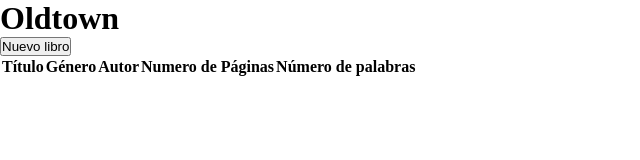
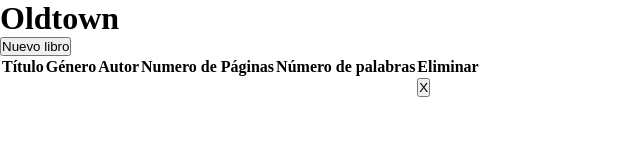
Before and after one commit to Buff4AurelionSol/Oldtown-System, a React (Vite) app in the folder client/: page / in a window 1280 px wide. Shown: the top 160 px of the page, without its empty margins (0-640 px from the left). Built offline with nearby package versions, Linux system fonts and the light colour scheme.

Commit message:
feat: add a global state for boooks through a context

```diff
--- a/client/src/App.tsx
+++ b/client/src/App.tsx
@@ -1,15 +1,11 @@
 import './App.css'
 import { useModalContext } from './Components/Modals/context/useModalContext'
-import { useBook } from './hooks/useBook'
 import { BookTable } from './Components/BookTable/BookTable'
 import { MainModal } from './Components/Modals/MainModal'
-
-
 
 function App() {
 
   const { setModalState } = useModalContext()
-  const { books, addBook } = useBook()
 
   function openModal(id: string) {
     setModalState((prevState) => ({
@@ -24,8 +20,8 @@ function App() {
         <h1>Oldtown</h1>
         <button onClick={() => { openModal("modal-1") }}>Nuevo libro</button>
       </div>
-      <BookTable books={books} />
-      <MainModal addBook={addBook} />
+      <BookTable />
+      <MainModal />
     </div>
   )
 }
--- a/client/src/Components/BookTable/BookTable.tsx
+++ b/client/src/Components/BookTable/BookTable.tsx
@@ -1,10 +1,7 @@
-import { BookType } from "../../types/types"
+import { UseContextBook } from "../../hooks/useBook/ContextBooks/useContextBook"
 
-interface PropsBookTable {
-  books: BookType[]
-}
-
-export function BookTable({ books }: PropsBookTable) {
+export function BookTable() {
+  const { books, deleteBook } = UseContextBook()
   return (
     <table>
       <thead>
@@ -14,6 +11,7 @@ export function BookTable({ books }: PropsBookTable) {
           <th>Autor</th>
           <th>Numero de Páginas</th>
           <th>Número de palabras</th>
+          <th>Eliminar</th>
         </tr>
       </thead>
       <tbody>
@@ -24,6 +22,7 @@ export function BookTable({ books }: PropsBookTable) {
             <td>{book.author}</td>
             <td>{book.pages}</td>
             <td>{book.words}</td>
+            <td><button onClick={() => deleteBook(book)}>X</button></td>
           </tr>
         )
         }
--- a/client/src/Components/Modals/MainModal.tsx
+++ b/client/src/Components/Modals/MainModal.tsx
@@ -1,12 +1,11 @@
 import { Modal } from './Modal';
 import { BookType } from '../../types/types';
 import { BaseInput } from '../Inputs/BaseInput';
+import { UseContextBook } from '../../hooks/useBook/ContextBooks/useContextBook';
 
-interface PropsMainModal {
-  addBook: (book: BookType) => void
-}
 
-export function MainModal({ addBook }: PropsMainModal) {
+export function MainModal() {
+  const { addBook } = UseContextBook()
 
   function handleSubmit(e: React.FormEvent<HTMLFormElement>) {
     e.preventDefault();
--- /dev/null
+++ b/client/src/hooks/useBook/ContextBooks/ContextBook.tsx
@@ -0,0 +1,15 @@
+import { ReactNode, createContext } from "react";
+import { useBook } from "../useBook";
+import { INITIAL_CONTEXT_BOOK } from "./consts/consts-books";
+import { ContextBookType } from "./consts/types-books";
+
+export const ContextBook = createContext<ContextBookType>(INITIAL_CONTEXT_BOOK)
+
+interface PropsBookProvider {
+  children: ReactNode
+}
+
+export function BookProvider({ children }: PropsBookProvider) {
+  const { books, setBooks, addBook, cleanBooks, deleteBook } = useBook()
+  return <ContextBook.Provider value={{ books, setBooks, addBook, cleanBooks, deleteBook }}>{children}</ContextBook.Provider>
+}
--- /dev/null
+++ b/client/src/hooks/useBook/ContextBooks/consts/consts-books.ts
@@ -0,0 +1,10 @@
+import { initialBooks } from "../../../../consts/const"
+
+export const INITIAL_CONTEXT_BOOK = {
+  books: initialBooks,
+  setBooks: () => null,
+  addBook: () => null,
+  cleanBooks: () => null,
+  deleteBook: () => null
+
+}
--- /dev/null
+++ b/client/src/hooks/useBook/ContextBooks/consts/types-books.ts
@@ -0,0 +1,9 @@
+import { BookType } from "../../../../types/types"
+
+export type ContextBookType = {
+  books: BookType[],
+  setBooks: React.Dispatch<React.SetStateAction<BookType[]>>,
+  addBook: (book: BookType) => void,
+  cleanBooks: () => void,
+  deleteBook: (bookToDelete: BookType) => void
+}
--- /dev/null
+++ b/client/src/hooks/useBook/ContextBooks/useContextBook.tsx
@@ -0,0 +1,14 @@
+import { useContext } from "react";
+import { ContextBook } from "./ContextBook";
+import { INITIAL_CONTEXT_BOOK } from "./consts/consts-books";
+
+export function UseContextBook() {
+  const context = useContext(ContextBook)
+
+  if (context === INITIAL_CONTEXT_BOOK || !context) {
+    throw new Error("Estás tratando de usar los libros fuera del proveedor")
+  }
+
+  return context;
+
+}
--- a/client/src/hooks/useBook.tsx
+++ b/client/src/hooks/useBook/useBook.tsx
@@ -1,6 +1,6 @@
 import { useState } from "react"
-import { initialBooks } from "../consts/const"
-import { BookType } from "../types/types"
+import { initialBooks } from "../../consts/const"
+import { BookType } from "../../types/types"
 
 export function useBook() {
   const [books, setBooks] = useState<BookType[]>(initialBooks)
@@ -11,10 +11,11 @@ export function useBook() {
 
   function deleteBook(bookToDelete: BookType) {
     const newBook = books.filter((books) => {
-      return books != bookToDelete;
+      return books.title !== bookToDelete.title
     })
 
     setBooks(newBook)
+
   }
 
   function cleanBooks() {
--- a/client/src/main.tsx
+++ b/client/src/main.tsx
@@ -3,11 +3,14 @@ import { createRoot } from 'react-dom/client'
 import './index.css'
 import App from './App.tsx'
 import { ContextProvider } from './Components/Modals/context/ContextModal.tsx'
+import { BookProvider } from './hooks/useBook/ContextBooks/ContextBook.tsx'
 
 createRoot(document.getElementById('root')!).render(
   <StrictMode>
-    <ContextProvider>
-      <App />
-    </ContextProvider>
+    <BookProvider>
+      <ContextProvider>
+        <App />
+      </ContextProvider>
+    </BookProvider>
   </StrictMode>,
 )
```
